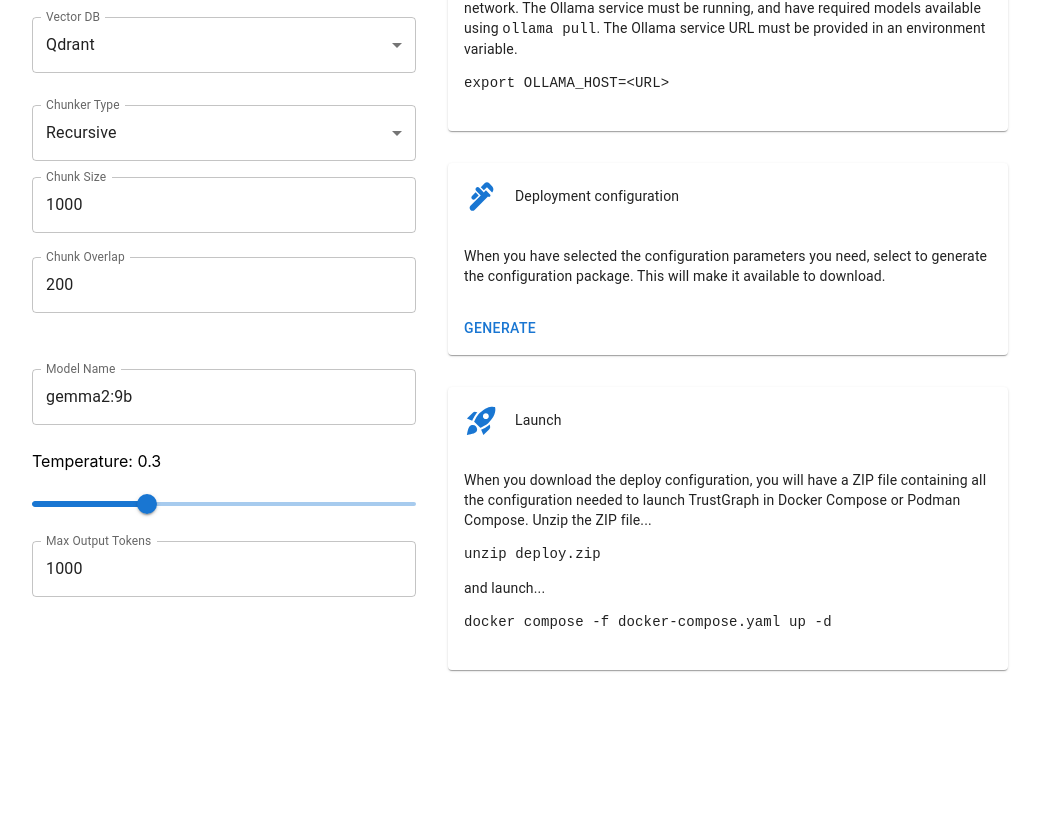
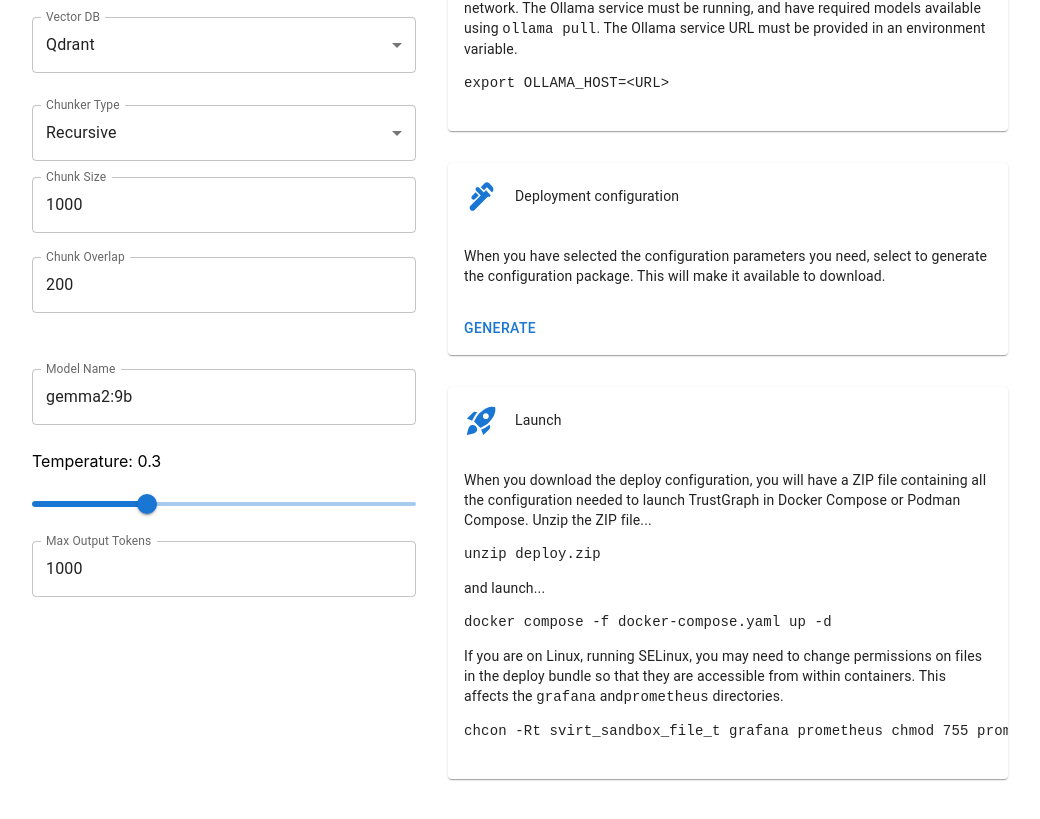
Before and after one commit to trustgraph-ai/simple-config-ui, a React (Vite) app: page / in a window 1280 px wide. Shown: the part 317-1136 px from the top of the page, without its empty margins (48-1088 px from the left). Before the commit the page ends 1027 px from the top, so only its background shows below. Built offline with nearby package versions, Linux system fonts and the light colour scheme.

Commit message:
Add SELinux instructions

```diff
--- a/src/simple-editor/DeploymentInstructions.tsx
+++ b/src/simple-editor/DeploymentInstructions.tsx
@@ -23,18 +23,40 @@ const DeploymentInstructions: React.FC<DeploymentInstructionsProps> = ({
                     title="Launch"
                 />
                 <CardContent>
+
                     <Typography variant="body2">
+
                         When you download the deploy configuration, you will
                         have a ZIP file containing all the configuration
                         needed to launch TrustGraph in Docker Compose or
                         Podman Compose.
                         Unzip the ZIP file...
+
                         <pre>unzip deploy.zip
                         </pre>
+
                         and launch...
+
                         <pre>docker compose -f docker-compose.yaml up -d
                         </pre>
+
                     </Typography>
+
+                    <Typography variant="body2">
+
+                        If you are on Linux, running SELinux, you may need
+                        to change permissions on files in the deploy bundle
+                        so that they are accessible from within containers.
+                        This affects the <code>grafana</code> and
+                        <code>prometheus</code> directories.
+
+                        <pre>chcon -Rt svirt_sandbox_file_t grafana prometheus
+                        chmod 755 prometheus/ grafana/ grafana/*/
+                        chmod 644 prometheus/* grafana/*/*
+                        </pre>
+
+                    </Typography>
+
                 </CardContent>
             </Card>
 
```
